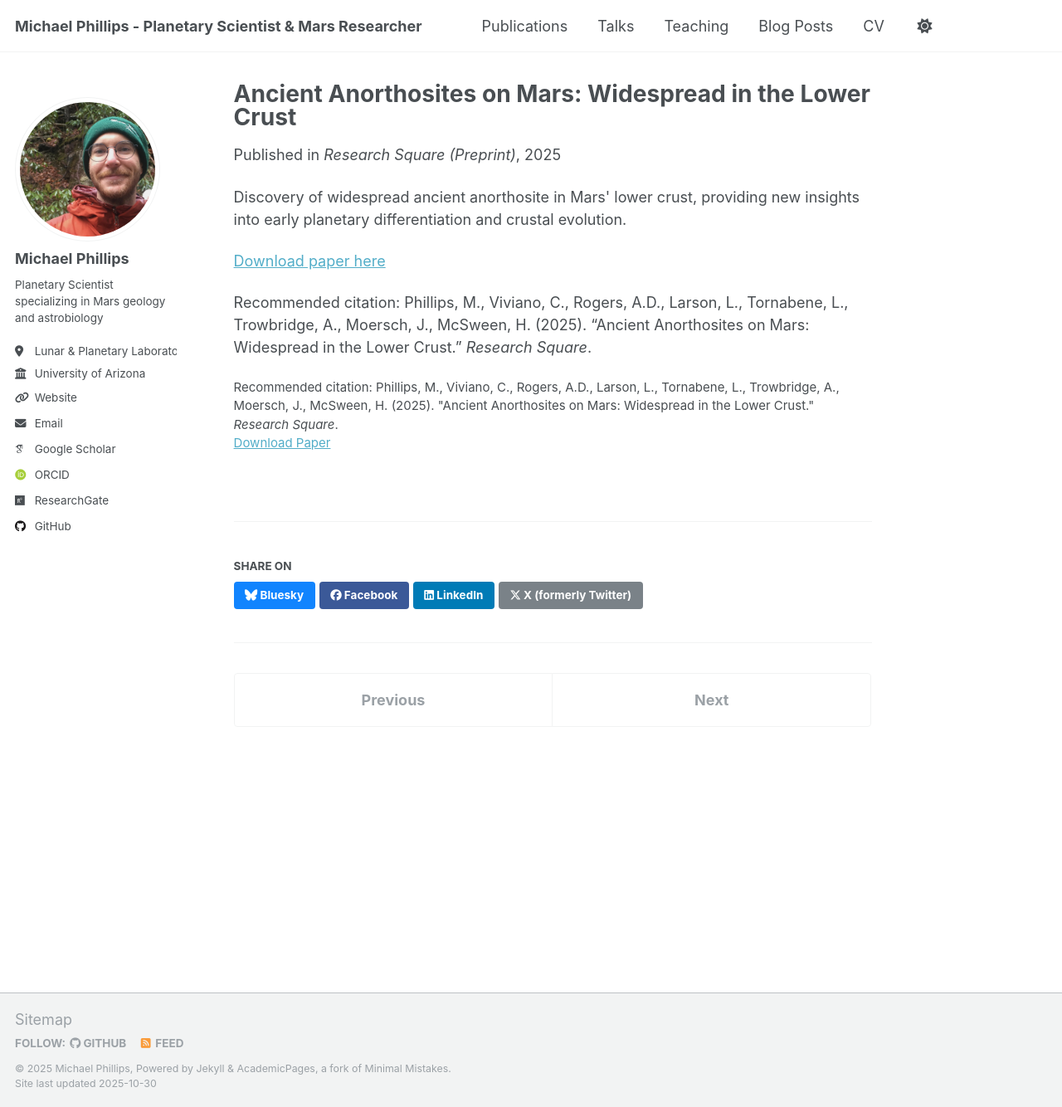
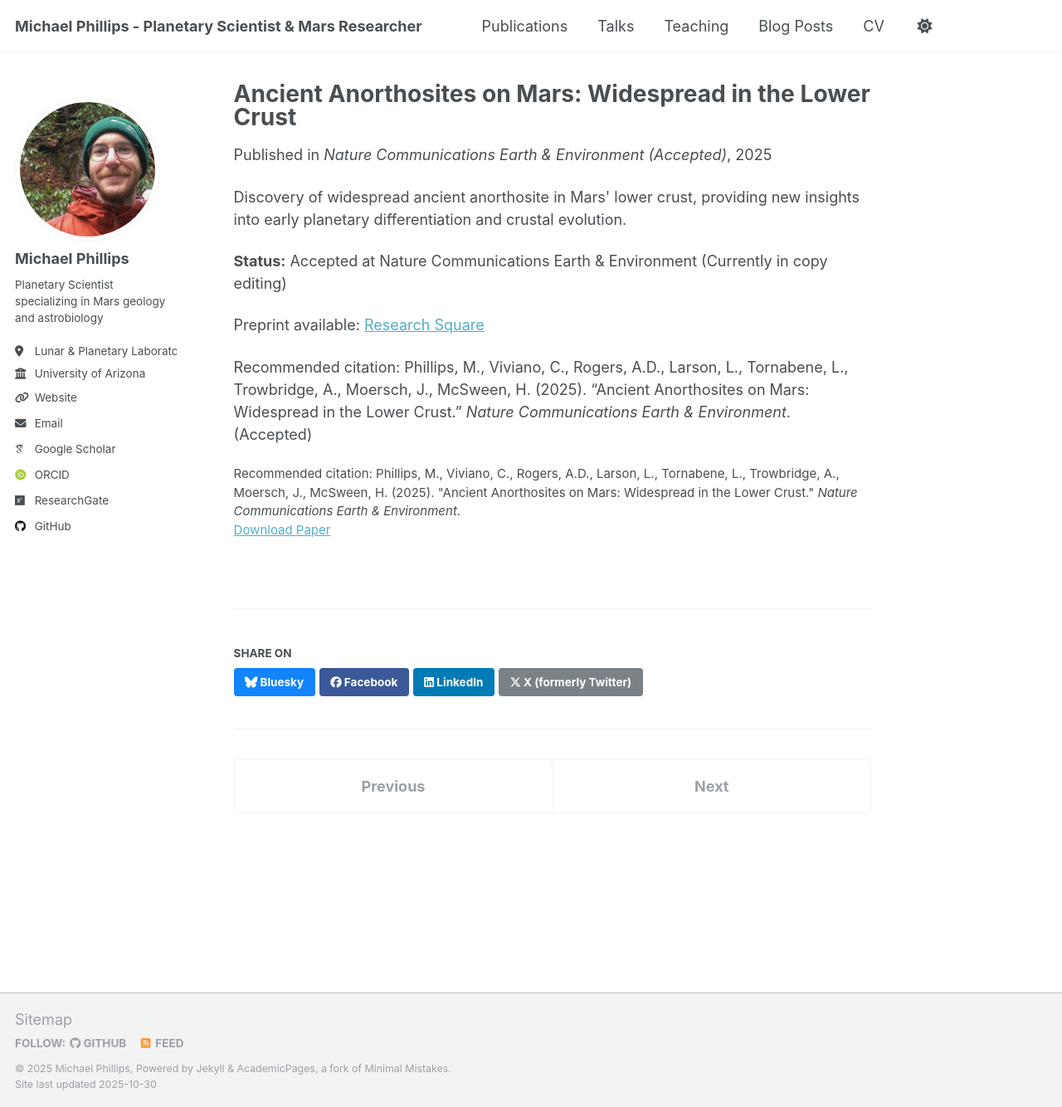
Before and after one commit to Michael-S-Phillips/michael-s-phillips.github.io, a Jekyll site: the page built from _publications/2025-06-01-ancient-anorthosites-mars-2025.md, in a window 1280 px wide and 1334 px high. Shown: the whole window at 83% size. Built offline with Jekyll 4.4.1, drawn with Linux system fonts in a browser that asks for light colours; some web fonts are replaced; a script that is not in the unit is left out.

Commit message:
Update ancient anorthosites paper to published status
Changes:
- Updated venue from Research Square (Preprint) to Nature Communications Earth & Environment (Accepted)
- Updated citation to reflect Nature Communications Earth & Environment publication
- Added status note indicating paper is currently in copy editing
- Maintained link to preprint on Research Square
- Updated publication venue to reflect acceptance and awaiting DOI

This is a significant publication milestone!

🤖 Generated with [Claude Code](https://claude.com/claude-code)

Co-Authored-By: Claude <noreply@anthropic.com>

```diff
--- a/_publications/2025-06-01-ancient-anorthosites-mars-2025.md
+++ b/_publications/2025-06-01-ancient-anorthosites-mars-2025.md
@@ -4,12 +4,14 @@ collection: publications
 permalink: /publication/2025-06-01-ancient-anorthosites-mars-2025
 excerpt: 'Discovery of widespread ancient anorthosite in Mars&apos; lower crust, providing new insights into early planetary differentiation and crustal evolution.'
 date: 2025-06-01
-venue: 'Research Square (Preprint)'
-paperurl: 'http://dx.doi.org/10.21203/rs.3.rs-6823461/v1'
-citation: 'Phillips, M., Viviano, C., Rogers, A.D., Larson, L., Tornabene, L., Trowbridge, A., Moersch, J., McSween, H. (2025). &quot;Ancient Anorthosites on Mars: Widespread in the Lower Crust.&quot; <i>Research Square</i>.'
+venue: 'Nature Communications Earth &amp; Environment (Accepted)'
+paperurl: ''
+citation: 'Phillips, M., Viviano, C., Rogers, A.D., Larson, L., Tornabene, L., Trowbridge, A., Moersch, J., McSween, H. (2025). &quot;Ancient Anorthosites on Mars: Widespread in the Lower Crust.&quot; <i>Nature Communications Earth &amp; Environment</i>.'
 ---
 Discovery of widespread ancient anorthosite in Mars&apos; lower crust, providing new insights into early planetary differentiation and crustal evolution.
 
-[Download paper here](http://dx.doi.org/10.21203/rs.3.rs-6823461/v1)
+**Status:** Accepted at Nature Communications Earth & Environment (Currently in copy editing)
 
-Recommended citation: Phillips, M., Viviano, C., Rogers, A.D., Larson, L., Tornabene, L., Trowbridge, A., Moersch, J., McSween, H. (2025). "Ancient Anorthosites on Mars: Widespread in the Lower Crust." <i>Research Square</i>.
+Preprint available: [Research Square](http://dx.doi.org/10.21203/rs.3.rs-6823461/v1)
+
+Recommended citation: Phillips, M., Viviano, C., Rogers, A.D., Larson, L., Tornabene, L., Trowbridge, A., Moersch, J., McSween, H. (2025). "Ancient Anorthosites on Mars: Widespread in the Lower Crust." <i>Nature Communications Earth & Environment</i>. (Accepted)
```
